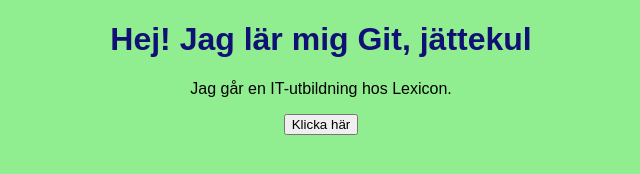
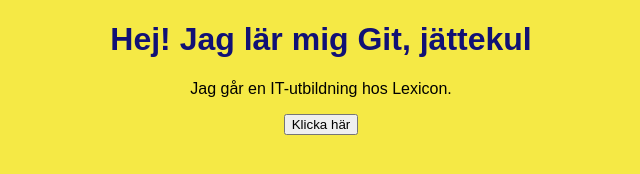
Before and after one commit to OlaJons/Grupp-4-Repository-1, a plain HTML site: page index.html in a window 1280 px wide. Shown: the whole page, without its empty margins (319-959 px from the left). Drawn offline with Linux system fonts and the light colour scheme.

Commit message:
Change background color

```diff
--- a/style.css
+++ b/style.css
@@ -1,6 +1,6 @@
 body {
    font-family: Arial, sans-serif;
-   background-color: lightgreen;
+   background-color: rgb(245, 233, 69);
    text-align: center;
 }
 h1 { color: rgb(17, 17, 117); }
```
